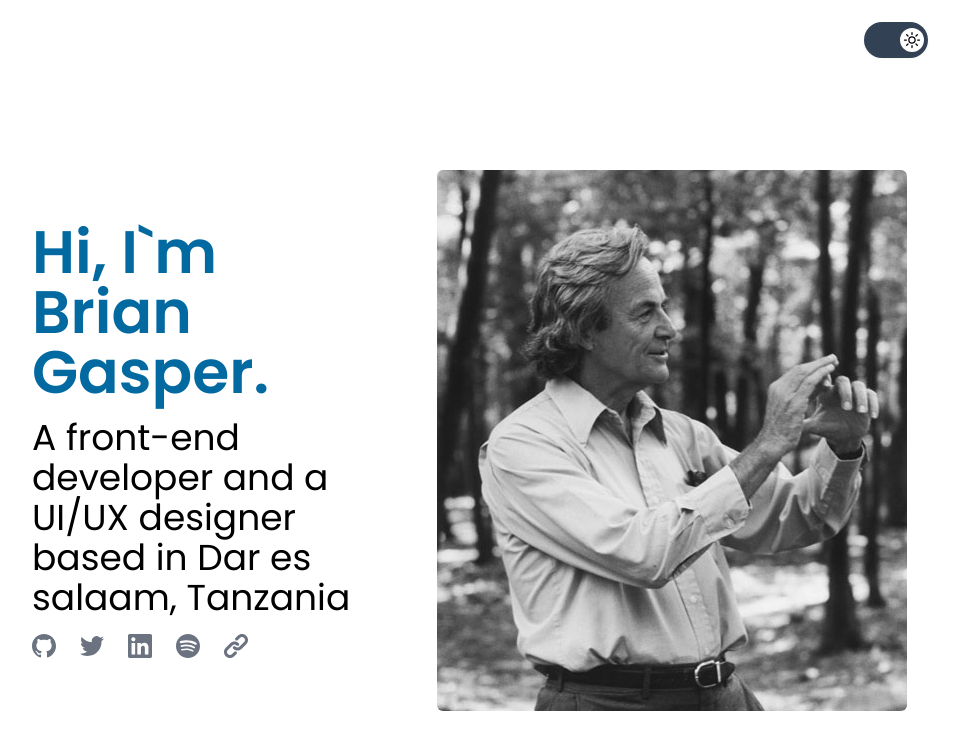
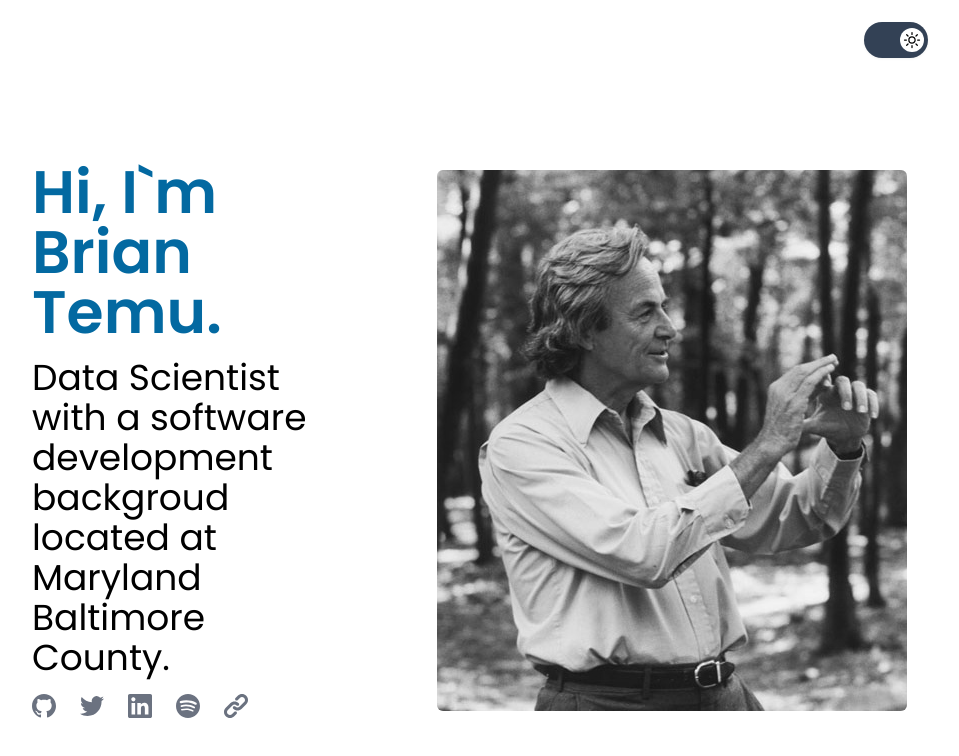
Before and after one commit to iam-dante/iam-web, a Next.js app: page / in a window 1280 px wide. Shown: the top 756 px of the page, without its empty margins (288-1247 px from the left). Built offline with nearby package versions, Linux system fonts and the light colour scheme.

Commit message:
change description

```diff
--- a/pages/index.tsx
+++ b/pages/index.tsx
@@ -73,11 +73,10 @@ const Home = (): JSX.Element => {
             <div className="h-full flex flex-col justify-center items-center pl-7 md:pl-40 xl:pl-80">
               <div className="space-y-4">
                 <h1 className="font-semibold text-6xl text-sky-700 dark:text-sky-500">
-                  Hi, I`m Brian Gasper.
+                  Hi, I`m Brian Temu.
                 </h1>
                 <p className="text-4xl dark:text-white">
-                  A front-end developer and a UI/UX designer based in Dar es
-                  salaam, Tanzania
+                  Data Scientist with a software development backgroud located at Maryland Baltimore County.
                 </p>
                 <div className="flex flex-row space-x-6">
                   <a
```
Also changed, not shown: 2 other files (tests, documents, lock files or other folders).
